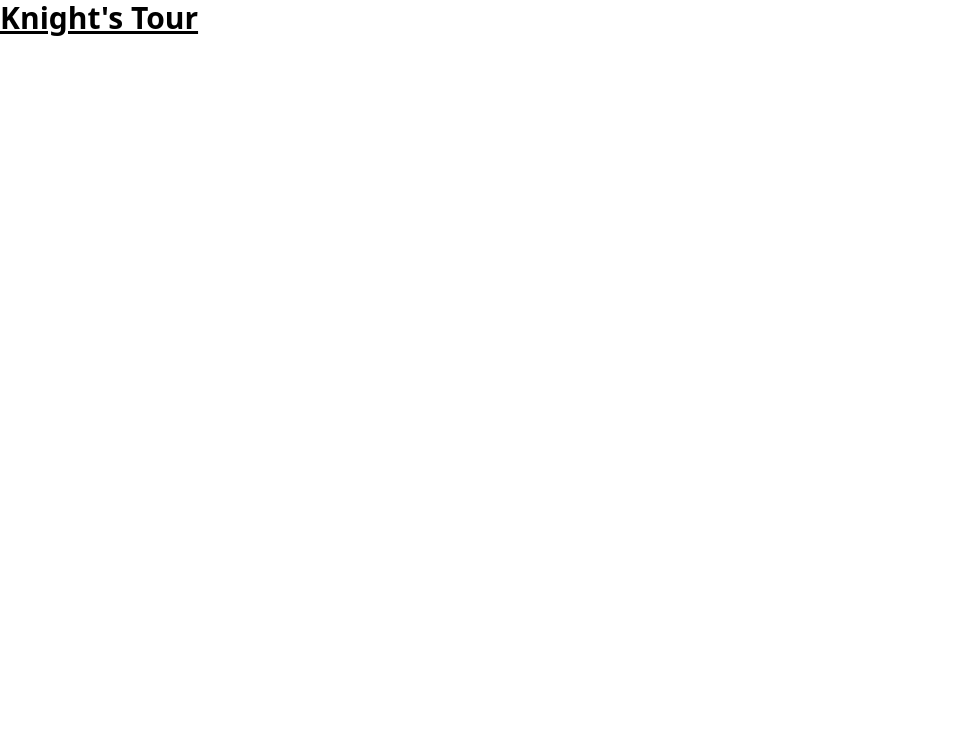
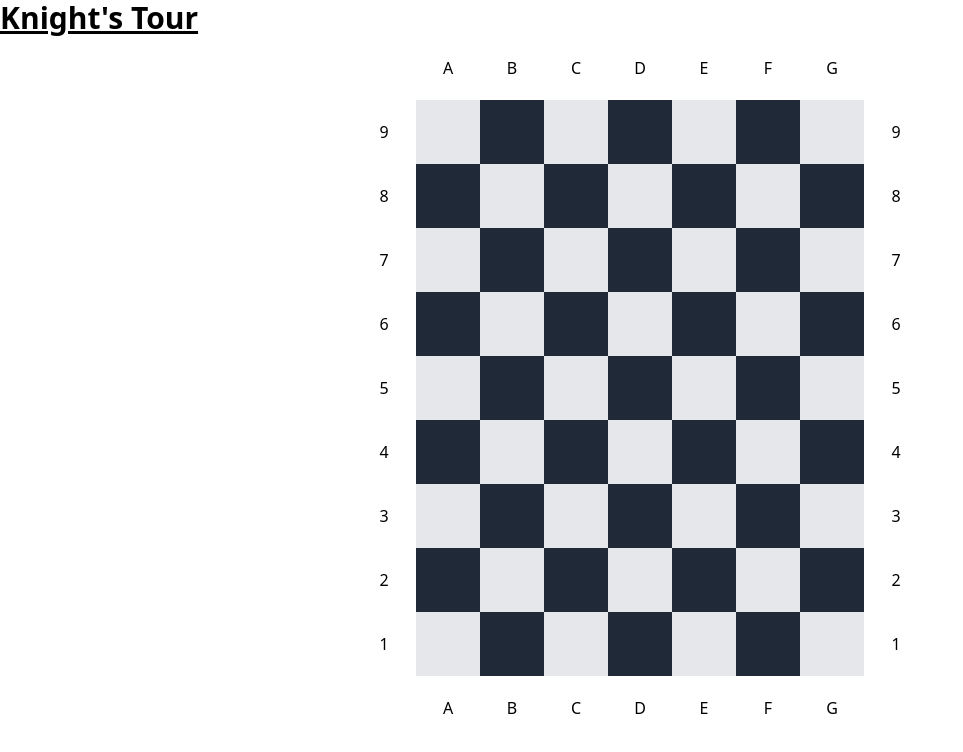
Before and after one commit to Ordinath/blu_banyan_knights_tour, a React (Create React App) app: page / in a window 1280 px wide. Shown: the top 752 px of the page, without its empty margins (0-963 px from the left). Built offline with nearby package versions, Linux system fonts and the light colour scheme.

Commit message:
add Chessboard component and working problem solution

```diff
--- a/src/App.tsx
+++ b/src/App.tsx
@@ -1,9 +1,11 @@
 import React from 'react';
+import Chessboard from './components/Chessboard';
 
 function App() {
     return (
         <div className="App">
             <h1 className="text-3xl font-bold underline">Knight's Tour</h1>
+            <Chessboard width={7} height={9} />
         </div>
     );
 }
--- /dev/null
+++ b/src/components/Chessboard.tsx
@@ -0,0 +1,88 @@
+import React, { useState, useMemo } from 'react';
+import { calculateKnightPath } from '../knightTour';
+import { Board } from '../types';
+
+const ChessboardLabel: React.FC<{ label: string }> = ({ label }) => <div className="w-16 h-16 flex items-center justify-center">{label}</div>;
+
+const ChessboardCell: React.FC<{ x: number; y: number; onClick: (x: number, y: number) => void; cellValue: number | null }> = ({
+    x,
+    y,
+    onClick,
+    cellValue,
+}) => (
+    <div
+        className={`w-16 h-16 flex items-center justify-center cursor-pointer ${(x + y) % 2 === 0 ? 'bg-gray-200' : 'bg-gray-800 text-white'}`}
+        onClick={() => onClick(x, y)}
+    >
+        {cellValue !== null ? cellValue + 1 : ''}
+    </div>
+);
+
+const ChessboardRow: React.FC<{ y: number; width: number; height: number; onClick: (x: number, y: number) => void; board: Board }> = ({
+    y,
+    width,
+    height,
+    onClick,
+    board,
+}) => (
+    <div className="flex">
+        <ChessboardLabel label={`${height - y}`} />
+        {[...Array(width)].map((_, x) => (
+            <ChessboardCell key={x} x={x} y={y} onClick={onClick} cellValue={board[x][y]} />
+        ))}
+        <ChessboardLabel label={`${height - y}`} />
+    </div>
+);
+
+const Chessboard: React.FC<{ width: number; height: number }> = ({ width, height }) => {
+    const [board, setBoard] = useState<Board>([...Array(width)].map(() => Array(height).fill(null)));
+
+    const handleCellClick = (x: number, y: number) => {
+        console.log('Clicked cell:', x, y);
+
+        const startX = x;
+        const startY = y;
+
+        const knightPathResult = calculateKnightPath(startX, startY, width, height);
+        console.log('Knight Path Result:', knightPathResult);
+        if (knightPathResult) {
+            setBoard(knightPathResult.board);
+        } else {
+            setBoard([...Array(width)].map(() => Array(height).fill(null)));
+            alert('No solution found from this position.');
+        }
+    };
+
+    const renderChessboard = useMemo(() => {
+        const rows = [];
+        rows.push(
+            <div key="top-labels" className="flex">
+                <div className="w-8 h-8" />
+                {[...Array(width)].map((_, x) => (
+                    <ChessboardLabel key={`top-${x}`} label={String.fromCharCode(65 + x)} />
+                ))}
+                <div className="w-8 h-8" />
+            </div>
+        );
+
+        for (let y = 0; y < height; y++) {
+            rows.push(<ChessboardRow key={y} y={y} width={width} height={height} onClick={handleCellClick} board={board} />);
+        }
+
+        rows.push(
+            <div key="bottom-labels" className="flex">
+                <div className="w-8 h-8" />
+                {[...Array(width)].map((_, x) => (
+                    <ChessboardLabel key={`bottom-${x}`} label={String.fromCharCode(65 + x)} />
+                ))}
+                <div className="w-8 h-8" />
+            </div>
+        );
+
+        return rows;
+    }, [width, height, board]);
+
+    return <div className="flex flex-col items-center">{renderChessboard}</div>;
+};
+
+export default Chessboard;
--- /dev/null
+++ b/src/knightTour.ts
@@ -0,0 +1,145 @@
+import { Board, Position } from './types';
+
+const POSSIBLE_KNIGHT_MOVES = [
+    { x: -2, y: -1 },
+    { x: -2, y: 1 },
+    { x: -1, y: -2 },
+    { x: -1, y: 2 },
+    { x: 1, y: -2 },
+    { x: 1, y: 2 },
+    { x: 2, y: -1 },
+    { x: 2, y: 1 },
+];
+
+const getLabel = (x: number, y: number, board: Board) => {
+    const letter = String.fromCharCode(65 + x);
+    const number = board[0].length - y;
+    return `${letter}${number}`;
+};
+
+export const calculateKnightPath = (startX = 0, startY = 0, width: number, height: number) => {
+    console.log('Calculating knight path from:', startX, startY, 'on board:', width, height);
+    const board = [...Array(width)].map(() => Array(height).fill(null));
+    const path = [];
+    // add initial position to path
+    // path.push({ x: startX, y: startY, label: getLabel(startX, startY) });
+    path.push({ x: startX, y: startY });
+    board[startX][startY] = 0; // index of the first move
+
+    let iterationCount = 0;
+
+    // console.log(path);
+    // console.log(board);
+
+    // brute force approach
+    const isValidMove = (position: Position, board: Board) => {
+        // check if the move is out of boundries of the board
+        if (position.x < 0 || position.x > board.length || position.y < 0 || position.y > board[0].length) {
+            return false;
+            // check if this square was already visited
+        } else if (board[position.x]?.[position.y] !== null) {
+            return false;
+        } else {
+            return true;
+        }
+    };
+
+    const calculateNumberOfValidMoves = (position: Position, board: Board) => {
+        let count = 0;
+        for (let i = 0; i < POSSIBLE_KNIGHT_MOVES.length; i++) {
+            const possibleMove = POSSIBLE_KNIGHT_MOVES[i];
+            const newX = position.x + possibleMove.x;
+            const newY = position.y + possibleMove.y;
+
+            const newPosition = { x: newX, y: newY };
+
+            if (isValidMove(newPosition, board)) {
+                count++;
+            }
+        }
+        return count;
+    };
+
+    const calculateNextMove = (board: Board, path: Position[]): { board: Board; path: Position[] } | null => {
+        iterationCount++;
+        // console.log('new iteration', path, board)
+        if (iterationCount % 1000000 === 0) {
+            console.log('iteration:', iterationCount);
+        }
+        if (iterationCount > 10000000) {
+            return null;
+        }
+        // if the path array length === number of squares on the board
+        if (path.length === board.length * board[0].length) {
+            // add labels to the path positions
+            path.forEach((position) => (position.label = getLabel(position.x, position.y, board)));
+            console.log('Total iterations:', iterationCount);
+            // console.log('solution found!', path);
+            // console.log('board', board);
+            return { board, path };
+        }
+        const currentPosition = path[path.length - 1];
+
+        // iterate through each possible move and determine valid moves
+        // for (let i = 0; i < POSSIBLE_KNIGHT_MOVES.length; i++) {
+        // 	const possibleMove = POSSIBLE_KNIGHT_MOVES[i];
+        // 	const newX = currentPosition.x + possibleMove.x;
+        // 	const newY = currentPosition.y + possibleMove.y;
+
+        // 	const newPosition = { x: newX, y: newY };
+
+        // 	if (isValidMove(newPosition, board)) {
+        // 		board[newPosition.x][newPosition.y] = path.length;
+        // 		const result = calculateNextMove(board, [...path, newPosition]);
+
+        // 		if (result) {
+        // 			return result;
+        // 		} else {
+        // 			board[newPosition.x][newPosition.y] = null;
+        // 		}
+        // 	}
+        // }
+
+        // lets try warnsdorf's rule with Squirrel and Cull tie breaking method
+        // https://blogs.asarkar.com/assets/docs/algorithms-curated/Warnsdorff-Rule%20Algorithm%20-%20Squirrel+Cull.pdf
+
+        let candidateMoves = [];
+
+        for (let i = 0; i < POSSIBLE_KNIGHT_MOVES.length; i++) {
+            const possibleMove = POSSIBLE_KNIGHT_MOVES[i];
+            const newX = currentPosition.x + possibleMove.x;
+            const newY = currentPosition.y + possibleMove.y;
+
+            const newPosition = { x: newX, y: newY };
+
+            if (isValidMove(newPosition, board)) {
+                const countOfValidMovesFromNewPosition = calculateNumberOfValidMoves(newPosition, board);
+                candidateMoves.push({ move: newPosition, count: countOfValidMovesFromNewPosition });
+            }
+        }
+
+        // sort the moves by the number of valid moves
+        candidateMoves.sort((a, b) => a.count - b.count);
+
+        for (let i = 0; i < candidateMoves.length; i++) {
+            const move = candidateMoves[i].move;
+
+            board[move.x][move.y] = path.length;
+            const result = calculateNextMove(board, [...path, move]);
+
+            if (result) {
+                return result;
+            } else {
+                board[move.x][move.y] = null;
+            }
+        }
+
+        return null;
+    };
+
+    let solution = calculateNextMove(board, path);
+    if (!solution) {
+        console.log('No solution found');
+    }
+    return solution;
+};
--- /dev/null
+++ b/src/types.ts
@@ -0,0 +1,7 @@
+export type Position = {
+    x: number;
+    y: number;
+    label?: string;
+};
+
+export type Board = (number | null)[][];
```
